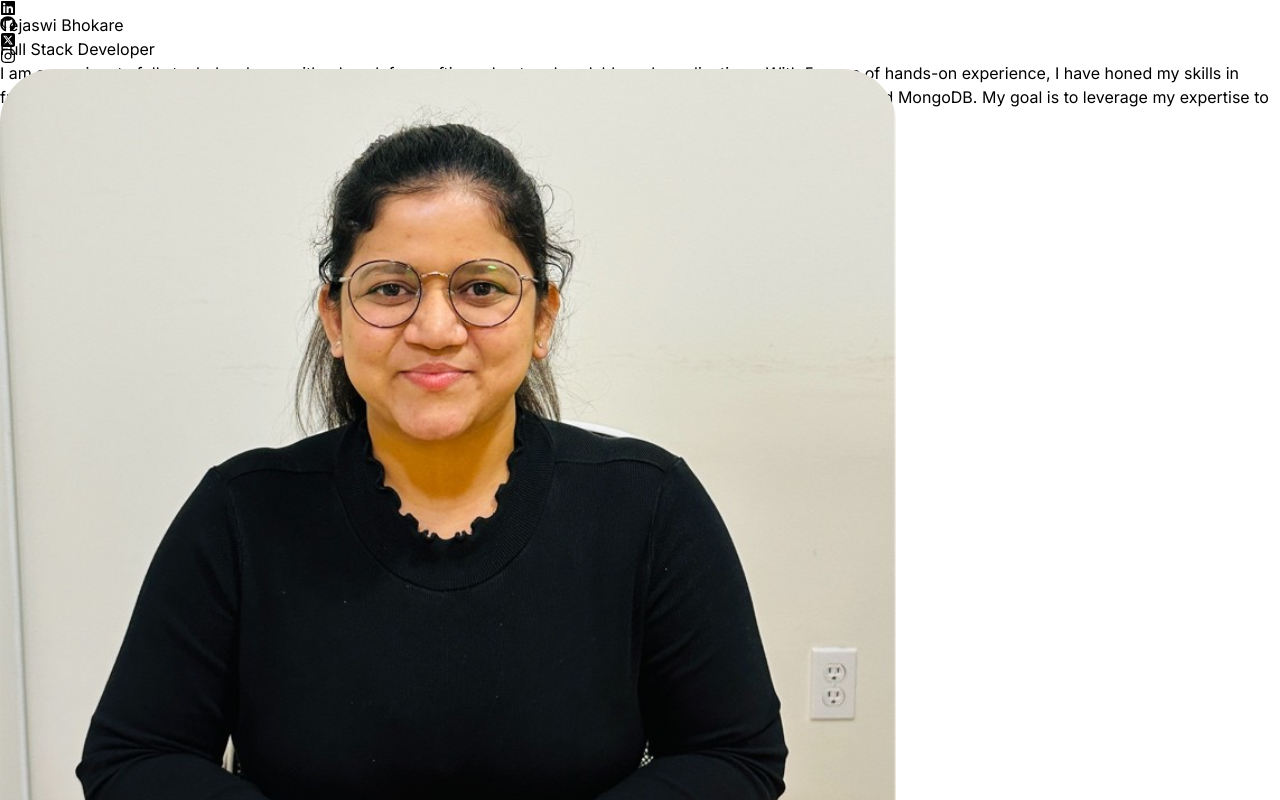
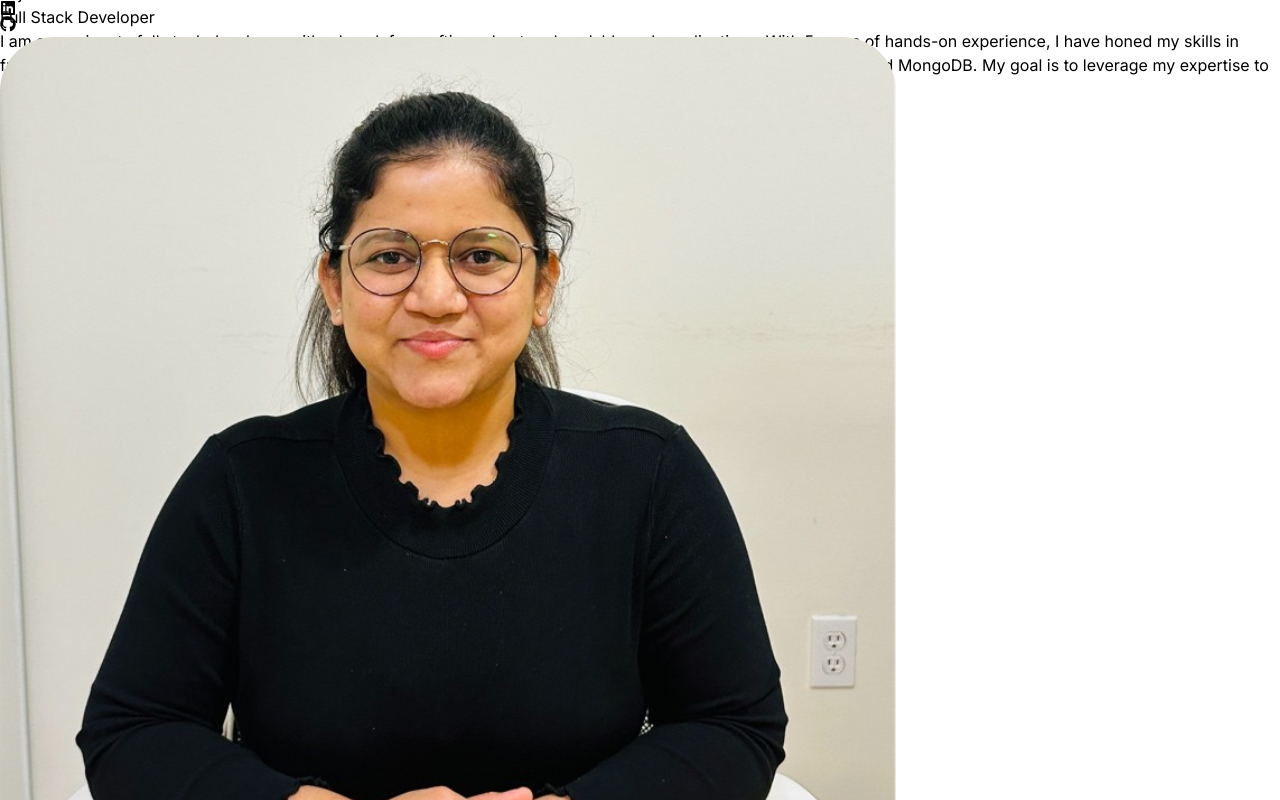
Before and after one commit to tejubhokare/Portfolio, a React (Vite) app: page / in a window 1280 px wide. Shown: the top 800 px of the page. Built offline with nearby package versions, Linux system fonts and the light colour scheme.

Commit message:
Added LinkedIn and Github links to icons in navbar component

```diff
--- a/src/components/Navbar.jsx
+++ b/src/components/Navbar.jsx
@@ -12,10 +12,12 @@
             </div>
 
             <div className='m-8 flex items-center justify-center gap-4 text-2xl mr-5'>
-                <FaLinkedin />
-                <FaGithub />
-                <FaSquareXTwitter />
-                <FaInstagram />
+                <a href="https://www.linkedin.com/in/tejaswibhokare/" target="_blank" rel="noopener noreferrer">
+                    <FaLinkedin />
+                </a>
+                <a href="https://github.com/tejubhokare" target="_blank" rel="noopener noreferrer">
+                    <FaGithub />
+                </a>
             </div>
 
         </nav>
```
